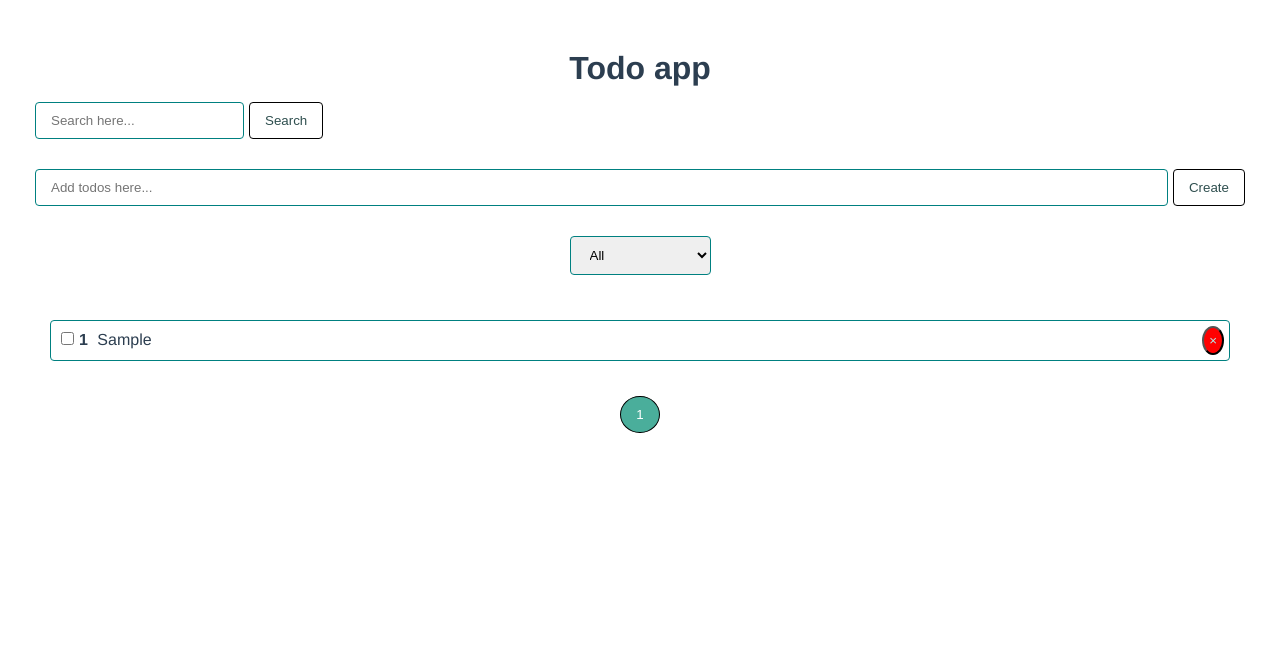
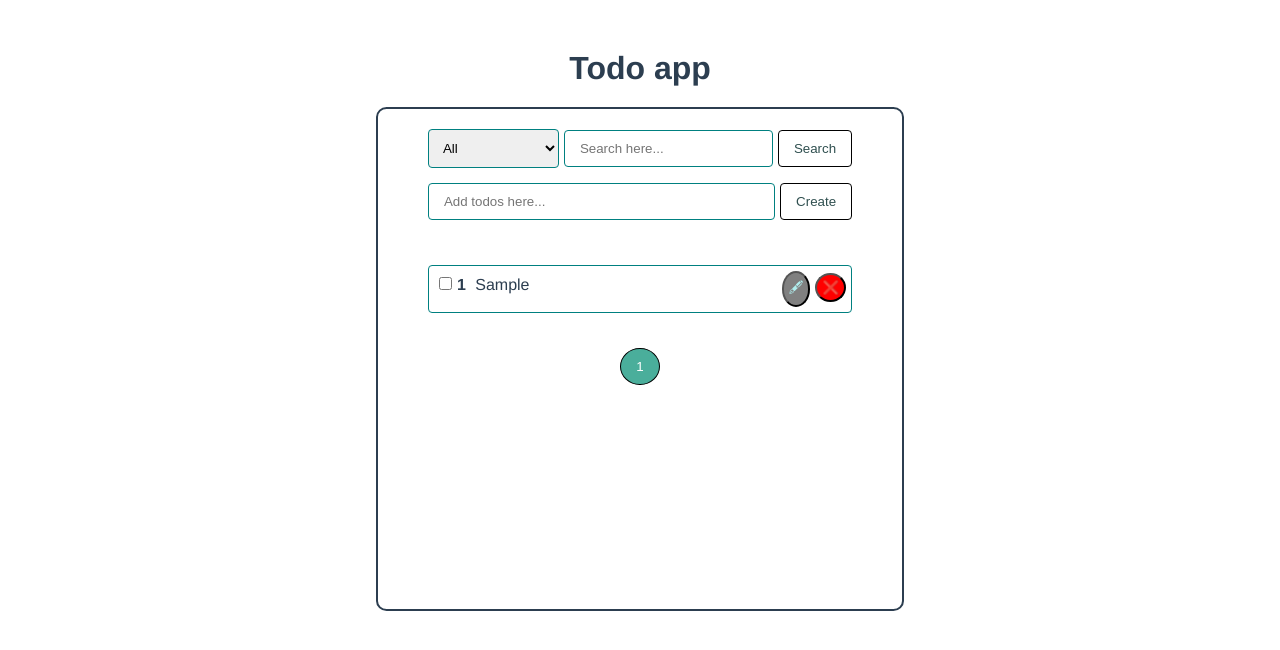
Before and after one commit to Zafar-stack/vue-project1, a Vue app: page / in a window 1280 px wide. Both pictures are taken after typing "Sample" into the empty fields and a click on the button "Create". Shown: the top 650 px of the page. Built offline with nearby package versions, Linux system fonts and the light colour scheme.

Commit message:
adding an adit button(in a process...)

```diff
--- a/src/App.vue
+++ b/src/App.vue
@@ -1,8 +1,16 @@
 <template>
   <div class="app">
+
+
     <h1>Todo app</h1>
+    <div class="main">
       <div class="search-todo">
-      <form @submit.prevent="searchToDo">
+          <select v-model="filters">
+            <option value="all">All</option>
+            <option value="completed">Completed</option>
+            <option value="not-completed">Not Completed</option>
+          </select>
+          <form @submit.prevent="filteredToDo">
             <input
               type="search"
               id="search"
@@ -14,48 +22,65 @@
             >Search</button>
           </form>
       </div>
+
+
       <AddToDo
         @exist-todo="isExist"
         @add-todo="AddToDo"
+        :editingData="editingData"
       />
+
+
+
+
       <p v-if="showWarning">This title is already exist!</p>
-    <div class="filters">
-      <select v-model="filters" class="filter-todo">
-        <option value="all">All</option>
-        <option value="completed">Completed</option>
-        <option value="not-completed">Not Completed</option>
-      </select>
-    </div>
+
+
+      <div class="container">
         <ToDoList
           v-if="filteredToDo.length"
           v-bind:todos="paginate(filteredToDo)"
           @filtering-list="filterList"
           @remove-todo="removeToDo"
+          @edit-list="editList"
         />
+
         <p v-else>Nothing here...</p>
-    <div>
+
+
+
+        <div class="pagination-nav">
           <button
             class="pagination-pn"
             type="button"
             v-if="page != 1"
             @click="page--"
-        > &lt&lt </button>
+            > &lt&lt
+          </button>
           <button
             class="pagination-circle"
             type="button"
             v-for="pageNumber in setPages"
             :class="{active: isPageActive(pageNumber)}"
             @click="page = pageNumber"
-      > {{pageNumber}} </button>
+          > {{pageNumber}}
+          </button>
           <button
             class="pagination-pn"
             type="button"
             @click="page++"
             v-if="page < setPages"
-      > >> </button>
+          > >>
+          </button>
+        </div>
+      </div>
+
+
     </div>
   </div>
 </template>
+
+
 
 <script>
 import ToDoList from "@/components/ToDoList.vue";
@@ -80,6 +105,7 @@ export default {
       search: '',
       page: 1,
       limit: 5,
+      editingData: {}
     }
   },
 
@@ -97,6 +123,7 @@ export default {
 
     filteredToDo() {
       var tempToDo = this.todos
+      this.showWarning = false
 
       if(this.search.trim()) {
         tempToDo = tempToDo.filter(g => {
@@ -170,6 +197,10 @@ export default {
       this.showWarning = false
     },
 
+    editList(todo) {
+      this.editingData = todo
+    },
+
     filterList() {
       this.todos.completed = !this.todos.completed
       this.saveItems()
@@ -189,77 +220,9 @@ export default {
     // }
   }
 
-
 }
 </script>
 
 <style>
-* {
-  margin: 0;
-  padding: 0;
-}
-
-.app{
-  padding: 20px;
-}
-
-#app {
-  font-family: Avenir, Helvetica, Arial, sans-serif;
-  -webkit-font-smoothing: antialiased;
-  -moz-osx-font-smoothing: grayscale;
-  text-align: center;
-  color: #2c3e50;
-  margin-top: 30px;
-}
-
-.search-todo{
-  padding: 15px;
-  text-align: left;
-}
-.search-todo input{
-  border: 1px solid #008080;
-  padding: 10px 15px;
-  border-radius: 4px;
-}
-.search-todo button{
-  padding: 10px 15px;
-  background: none;
-  color: darkslategray;
-  border: 1px solid black;
-  border-radius: 4px;
-  margin-left: 5px;
-}
-
-.filters{
-  padding: 15px;
-}
-.filter-todo{
-  border: 1px solid #008080;
-  padding: 10px 15px;
-  border-radius: 4px;
-}
-
-.pagination-circle{
-  padding: 10px 15px;
-  background: none;
-  color: darkslategray;
-  border: 1px solid black;
-  border-radius: 50%;
-  margin: 5px;
-}
-
-.pagination-pn{
-  padding: 10px 15px;
-  background: none;
-  color: darkslategray;
-  border: 1px solid black;
-  border-radius: 30%;
-  margin: 5px;
-}
-
-.active {
-  background-color: #4AAE9B;
-  color: #ffffff;
-}
-
+  @import './assets/style.css';
 </style>
--- /dev/null
+++ b/src/assets/style.css
@@ -0,0 +1,90 @@
+* {
+  margin: 0;
+  padding: 0;
+}
+
+.app{
+  padding: 20px;
+}
+
+#app {
+  font-family: Avenir, Helvetica, Arial, sans-serif;
+  -webkit-font-smoothing: antialiased;
+  -moz-osx-font-smoothing: grayscale;
+  text-align: center;
+  color: #2c3e50;
+  margin-top: 30px;
+}
+
+.search-todo{
+  padding: 0 15px 0 15px;
+  margin: 0 15px 0 15px;
+  text-align: left;
+  display: flex;
+  align-items: center;
+}
+.search-todo input{
+  border: 1px solid #008080;
+  padding: 10px 15px;
+  border-radius: 4px;
+}
+.search-todo button{
+  padding: 10px 15px;
+  background: none;
+  color: darkslategray;
+  border: 1px solid black;
+  border-radius: 4px;
+  margin-left: 5px;
+}
+.search-todo select{
+  border: 1px solid #008080;
+  padding: 10px;
+  margin-right: 5px;
+  border-radius: 4px;
+}
+
+
+.pagination-nav{
+  bottom: 0px;
+}
+.pagination-circle{
+  padding: 10px 15px;
+  background: none;
+  color: darkslategray;
+  border: 1px solid black;
+  border-radius: 50%;
+  margin: 5px;
+}
+.pagination-pn{
+  padding: 10px 15px;
+  background: none;
+  color: darkslategray;
+  border: 1px solid black;
+  border-radius: 30%;
+  margin: 5px;
+}
+
+.active {
+  background-color: #4AAE9B;
+  color: #ffffff;
+}
+
+
+
+
+
+
+.main{
+  height: 500px;
+  max-height: 460px;
+  border: 2px solid;
+  border-radius: 2%;
+  padding: 20px;
+  margin: 20px;
+  display: inline-block;
+}
+
+.container{
+  position: relative;
+
+}
--- a/src/components/AddToDo.vue
+++ b/src/components/AddToDo.vue
@@ -1,19 +1,25 @@
 <template>
-    <div class="add-form">
-        <form @submit.prevent="onSubmit">
+        <div class="add-form">
+        <form @submit.prevent="onSubmit" style="padding: 15px;">
             <input type="text" v-model="title" placeholder="Add todos here...">
             <button type="submit" class="btn">Create</button>
+            <p v-if="editingData">{{ editingData.title }}</p>
         </form>
     </div>
 </template>
 
+
 <script>
 export default {
+
     data() {
         return {
             title: ''
         }
     },
+
+    props: ['editingData'],
+
     methods: {
         onSubmit() {
             if (this.title.trim()) {
@@ -26,7 +32,7 @@ export default {
                 this.$emit('exist-todo', newToDo)
                 this.title = ''
             }
-        }
+        },
     }
 }
 </script>
@@ -44,7 +50,7 @@ export default {
     }
     .add-form{
         text-align: center;
-        padding: 15px;
+        padding: 0 15px 0 15px;
     }
 
     .btn{
--- a/src/components/ToDoItem.vue
+++ b/src/components/ToDoItem.vue
@@ -7,11 +7,14 @@
                        v-model="todo.completed"
                        @change="$emit('filtering-list', todo.completed)"
                        />
-                <strong class="strn">{{ index + 1}}</strong>
+                <strong class="strn">{{ index + 1 }}</strong>
                 {{ todo.title }}
                 <!-- {{ info[0].name }} -->
             </span>
-            <button class="btn" @click="$emit('remove-todo', todo.id)" >&times;</button>
+            <div class="btns">
+                <button class="btn1" @click="$emit('edit-list', todo)" >🖋</button>
+                <button class="btn" @click="$emit('remove-todo', todo.id)" >❌</button>
+            </div>
         </li>
     </div>
 </template>
@@ -30,8 +33,6 @@ export default {
 </script>
 
 <style scoped>
-
-
     .show-todo{
         text-align: center;
     }
@@ -52,9 +53,20 @@ export default {
     .btn{
         padding: 5px;
         background: none;
-        border-radius: 50%;
+        border-radius: 100%;
         color: paleturquoise;
         background-color: red;
+        align-items: center;
+        margin-left: 5px;
+    }
+    .btn1{
+        padding: 5px;
+        background: none;
+        border-radius: 100%;
+        color: paleturquoise;
+        background-color: grey;
+        align-items: center;
+        margin-left: 5px;
     }
 
     .done{
@@ -63,6 +75,7 @@ export default {
 
     .strn{
         padding: 5px;
+        align-items: center;
     }
 
 
--- a/src/components/ToDoList.vue
+++ b/src/components/ToDoList.vue
@@ -8,6 +8,7 @@
                 :key="todo.id"
                 @remove-todo="removeToDo"
                 @filtering-list="filterList"
+                @edit-list="editList"
             />
         </ul>
     </div>
@@ -16,17 +17,25 @@
 <script>
 import ToDoItem from '@/components/ToDoItem.vue'
 export default {
+
     props: ['todos'],
+
     components: {
         ToDoItem
     },
+
     methods: {
         removeToDo(id) {
             this.$emit('remove-todo', id)
         },
+
         filterList(completed) {
             this.$emit('filtering-list', completed)
         },
+
+        editList(todo) {
+            this.$emit('edit-list', todo)
+        }
     }
 }
 
```
Lines whose indentation alone changed are shown as unchanged.
